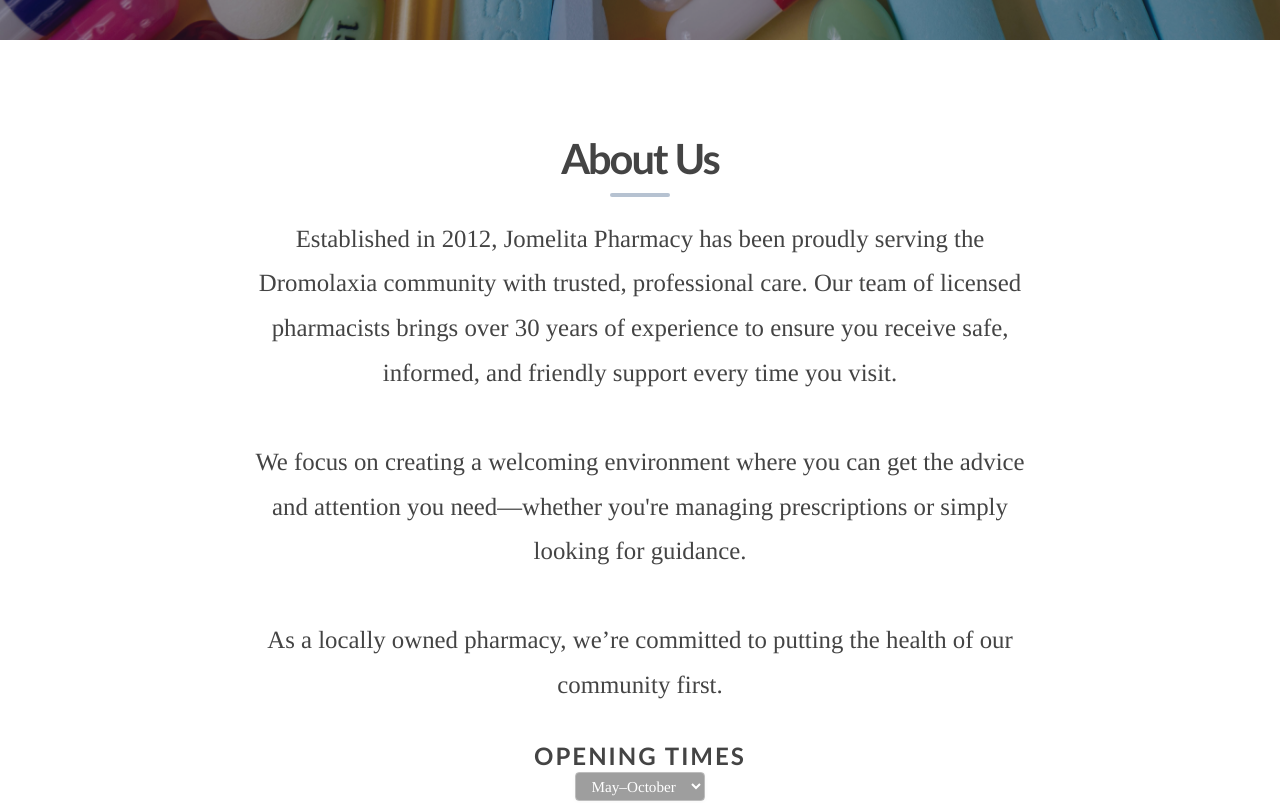
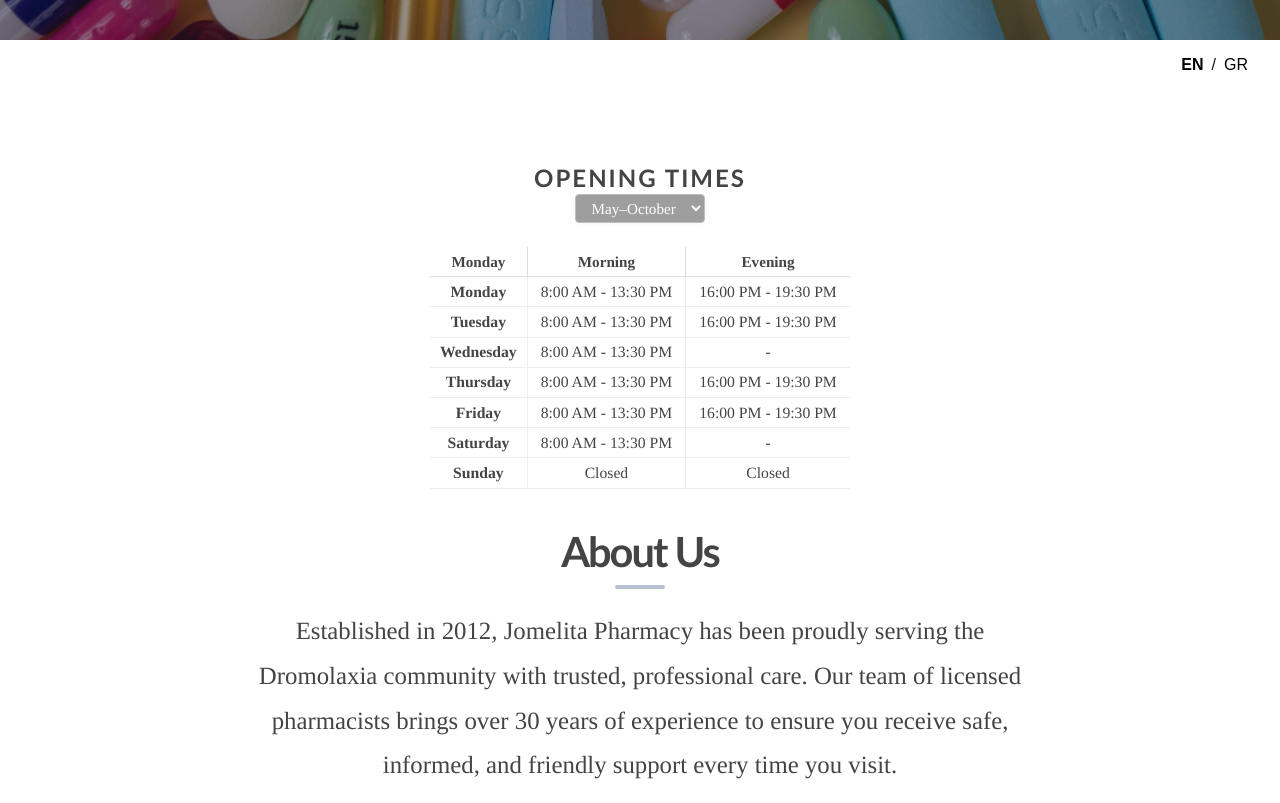
Before and after one commit to chrystalla01/PharmacyWeb, a Next.js app: page / in a window 1280 px wide. Shown: the part 760-1563 px from the top of the page. Built offline with nearby package versions, Linux system fonts and the light colour scheme; grey boxes are pictures that could not be loaded.

Commit message:
some translation and moving of opening times

```diff
--- a/src/app/page.tsx
+++ b/src/app/page.tsx
@@ -1,3 +1,5 @@
+'use client';
+import { useState } from 'react';
 import AboutSection from "./sections/AboutSection";
 import ContactSection from "./sections/ContactSection";
 import HeroSection from "./sections/HeroSection";
@@ -5,21 +7,33 @@ import ServicesSection from "./sections/ServicesSection";
 import TeamSection from "./sections/TeamSection";
 
 export default function Home() {
+  const [lang, setLang] = useState<'en' | 'gr'>('en');
+
   return (
     <>
-      <HeroSection />
+      <HeroSection lang={lang} />
+      <nav style={{ display: 'flex', justifyContent: 'flex-end', alignItems: 'center', padding: '1rem 2rem 0 2rem', background: 'transparent' }}>
+        <button
+          onClick={() => setLang('en')}
+          style={{ fontWeight: lang === 'en' ? 'bold' : 'normal', marginRight: '0.5rem', background: 'none', border: 'none', cursor: 'pointer', fontSize: '1rem' }}
+        >EN</button>
+        /
+        <button
+          onClick={() => setLang('gr')}
+          style={{ fontWeight: lang === 'gr' ? 'bold' : 'normal', marginLeft: '0.5rem', background: 'none', border: 'none', cursor: 'pointer', fontSize: '1rem' }}
+        >GR</button>
+      </nav>
       <main className="main-content-bg">
         <div style={{ background: '#fff', maxWidth: '900px', margin: '0 auto', padding: '2.5rem 1.5rem 3rem 1.5rem', boxSizing: 'border-box' }}>
-          <AboutSection />
+          <AboutSection lang={lang} />
           <hr style={{ border: 'none', borderTop: '1.5px solid #e0e0e0', margin: '0 0 1.2rem 0' }} />
-          <ServicesSection />
+          <ServicesSection lang={lang} />
           <hr style={{ border: 'none', borderTop: '1.5px solid #e0e0e0', margin: '0 0 1.2rem 0' }} />
-          <TeamSection />
+          <TeamSection lang={lang} />
           <hr style={{ border: 'none', borderTop: '1.5px solid #e0e0e0', margin: '0 0 1.2rem 0' }} />
-          <ContactSection />
+          <ContactSection lang={lang} />
         </div>
       </main>
-
     </>
   );
 }
--- a/src/app/sections/AboutSection.tsx
+++ b/src/app/sections/AboutSection.tsx
@@ -1,7 +1,7 @@
 'use client';
 import { useState } from 'react';
 
-export default function AboutSection() {
+export default function AboutSection({ lang = 'en' }: { lang?: 'en' | 'gr' }) {
   const [season, setSeason] = useState<'may-october' | 'october-may'>('may-october');
 
   type TimeRow = { day: string; morning: string; evening: string };
@@ -26,6 +26,32 @@ export default function AboutSection() {
     ],
   };
 
+  const text = {
+    en: {
+      title: 'About Us',
+      body: `Established in 2012, Jomelita Pharmacy has been proudly serving the Dromolaxia community with trusted, professional care. Our team of licensed pharmacists brings over 30 years of experience to ensure you receive safe, informed, and friendly support every time you visit.\n\nWe focus on creating a welcoming environment where you can get the advice and attention you need—whether you're managing prescriptions or simply looking for guidance.\n\nAs a locally owned pharmacy, we’re committed to putting the health of our community first.`,
+      opening: 'Opening Times',
+      days: ['Monday', 'Tuesday', 'Wednesday', 'Thursday', 'Friday', 'Saturday', 'Sunday'],
+      closed: 'Closed',
+      morning: 'Morning',
+      evening: 'Evening',
+      mayOct: 'May–October',
+      octMay: 'October–May',
+    },
+    gr: {
+      title: 'Σχετικά με εμάς',
+      body: `Από το 2012, το Φαρμακείο Jomelita εξυπηρετεί με υπευθυνότητα και επαγγελματισμό την κοινότητα της Δρομολαξιάς. Η ομάδα μας, με πάνω από 30 χρόνια εμπειρίας, διασφαλίζει ότι λαμβάνετε πάντα ασφαλή, ενημερωμένη και φιλική εξυπηρέτηση.\n\nΔίνουμε έμφαση στη δημιουργία ενός φιλόξενου περιβάλλοντος όπου μπορείτε να λάβετε τις συμβουλές και την προσοχή που χρειάζεστε—είτε διαχειρίζεστε συνταγές είτε ζητάτε καθοδήγηση.\n\nΩς τοπικό φαρμακείο, προτεραιότητά μας είναι η υγεία της κοινότητάς μας.`,
+      opening: 'Ώρες Λειτουργίας',
+      days: ['Δευτέρα', 'Τρίτη', 'Τετάρτη', 'Πέμπτη', 'Παρασκευή', 'Σάββατο', 'Κυριακή'],
+      closed: 'Κλειστά',
+      morning: 'Πρωί',
+      evening: 'Απόγευμα',
+      mayOct: 'Μάιος–Οκτώβριος',
+      octMay: 'Οκτώβριος–Μάιος',
+    }
+  };
+  const t = text[lang];
+
   return (
     <section id="about" className="about-section" style={{ display: 'flex', flexDirection: 'column', alignItems: 'center', justifyContent: 'center', minHeight: '40vh', padding: '0 0 1.2rem 0', marginTop: 0 }}>
       <div style={{
@@ -39,41 +65,7 @@ export default function AboutSection() {
         marginRight: 'auto',
         animation: 'fadeIn 1.2s',
       }}>
-        <h2 style={{
-          fontFamily: 'Gill Sans, Verdana',
-          color: '#444',
-          margin: 0,
-          padding: '0 0 12px 0',
-          fontSize: '2.6rem',
-          lineHeight: '2.8rem',
-          letterSpacing: '-2px',
-          fontWeight: 'bold',
-          marginBottom: '0.5rem',
-          marginTop: '1rem',
-          textAlign: 'center',
-          position: 'relative',
-        }}>
-          About Us
-          <span style={{
-            display: 'block',
-            width: '60px',
-            height: '4px',
-            background: '#b6c2d1',
-            borderRadius: '2px',
-            margin: '12px auto 0',
-          }}></span>
-        </h2>
-        <div style={{
-          fontSize: '1.55rem',
-          color: '#444',
-          lineHeight: 1.8,
-          fontFamily: 'Times, Times New Roman, times-roman, georgia, serif',
-        }}>
-          Established in 2012, Jomelita Pharmacy has been proudly serving the Dromolaxia community with trusted, professional care. Our team of licensed pharmacists brings over 30 years of experience to ensure you receive safe, informed, and friendly support every time you visit.<br /><br />
-          We focus on creating a welcoming environment where you can get the advice and attention you need—whether you're managing prescriptions or simply looking for guidance.<br /><br />
-          As a locally owned pharmacy, we’re committed to putting the health of our community first.
-        </div>
-        <h3 style={{ fontFamily: 'Gill Sans, Verdana', fontSize: '1.5rem',color: '#444',lineHeight: '16px', textTransform: 'uppercase', letterSpacing: '2px', fontWeight: 'bold', margin: 0, marginBottom: '0.5rem', marginTop: '2.5rem' }}>Opening Times</h3>
+        <h3 style={{ fontFamily: 'Gill Sans, Verdana', fontSize: '1.5rem',color: '#444',lineHeight: '16px', textTransform: 'uppercase', letterSpacing: '2px', fontWeight: 'bold', margin: 0, marginBottom: '0.5rem', marginTop: '1rem' }}>{t.opening}</h3>
         <div style={{ display: 'flex', justifyContent: 'center', marginBottom: '1.5rem' }}>
           <select
             style={{
@@ -96,28 +88,60 @@ export default function AboutSection() {
             value={season}
             onChange={e => setSeason(e.target.value as 'may-october' | 'october-may')}
           >
-            <option value="may-october" style={{ color: '#fff', background: '#bdbdbd' }}>May–October</option>
-            <option value="october-may" style={{ color: '#fff', background: '#bdbdbd' }}>October–May</option>
+            <option value="may-october" style={{ color: '#fff', background: '#bdbdbd' }}>{t.mayOct}</option>
+            <option value="october-may" style={{ color: '#fff', background: '#bdbdbd' }}>{t.octMay}</option>
           </select>
         </div>
         <table style={{ width: '100%', maxWidth: '420px', borderCollapse: 'collapse', margin: '0 auto', fontFamily: 'Times, Times New Roman, times-roman, georgia, serif', fontSize: '0.98rem', color: '#444', marginTop: '1rem' }}>
           <thead>
             <tr>
-              <th style={{ textAlign: 'center', padding: '0.35rem', fontWeight: 'bold', fontSize: '0.95rem', borderBottom: '1px solid #ddd', borderRight: '1px solid #ddd' }}>Day</th>
-              <th style={{ textAlign: 'center', padding: '0.35rem', fontWeight: 'bold', fontSize: '0.95rem', borderBottom: '1px solid #ddd', borderRight: '1px solid #ddd' }}>Morning</th>
-              <th style={{ textAlign: 'center', padding: '0.35rem', fontWeight: 'bold', fontSize: '0.95rem', borderBottom: '1px solid #ddd' }}>Evening</th>
+              <th style={{ textAlign: 'center', padding: '0.35rem', fontWeight: 'bold', fontSize: '0.95rem', borderBottom: '1px solid #ddd', borderRight: '1px solid #ddd' }}>{t.days[0]}</th>
+              <th style={{ textAlign: 'center', padding: '0.35rem', fontWeight: 'bold', fontSize: '0.95rem', borderBottom: '1px solid #ddd', borderRight: '1px solid #ddd' }}>{t.morning}</th>
+              <th style={{ textAlign: 'center', padding: '0.35rem', fontWeight: 'bold', fontSize: '0.95rem', borderBottom: '1px solid #ddd' }}>{t.evening}</th>
             </tr>
           </thead>
           <tbody>
             {times[season].map((row: TimeRow, idx: number) => (
               <tr key={row.day} style={{ borderBottom: '1px solid #eee' }}>
-                <td style={{ textAlign: 'center', fontWeight: 'bold', padding: '0.35rem', borderRight: '1px solid #eee' }}>{row.day}</td>
+                <td style={{ textAlign: 'center', fontWeight: 'bold', padding: '0.35rem', borderRight: '1px solid #eee' }}>{lang === 'gr' ? t.days[idx] : row.day}</td>
                 <td style={{ textAlign: 'center', padding: '0.35rem', borderRight: '1px solid #eee' }}>{row.morning}</td>
-                <td style={{ textAlign: 'center', padding: '0.35rem' }}>{row.evening}</td>
+                <td style={{ textAlign: 'center', padding: '0.35rem' }}>{row.evening === 'Closed' && lang === 'gr' ? t.closed : row.evening}</td>
               </tr>
             ))}
           </tbody>
         </table>
+        <h2 style={{
+          fontFamily: 'Gill Sans, Verdana',
+          color: '#444',
+          margin: 0,
+          padding: '0 0 12px 0',
+          fontSize: '2.6rem',
+          lineHeight: '2.8rem',
+          letterSpacing: '-2px',
+          fontWeight: 'bold',
+          marginBottom: '0.5rem',
+          marginTop: '2.5rem',
+          textAlign: 'center',
+          position: 'relative',
+        }}>
+          {t.title}
+          <span style={{
+            display: 'block',
+            width: '50px',
+            height: '4px',
+            background: '#b6c2d1',
+            borderRadius: '2px',
+            margin: '12px auto 0',
+          }}></span>
+        </h2>
+        <div style={{
+          fontSize: '1.55rem',
+          color: '#444',
+          lineHeight: 1.8,
+          fontFamily: 'Times, Times New Roman, times-roman, georgia, serif',
+        }}>
+          {t.body.split('\n').map((line, i) => <span key={i}>{line}<br /><br /></span>)}
+        </div>
       </div>
       <style>{`
         @keyframes fadeIn {
```
